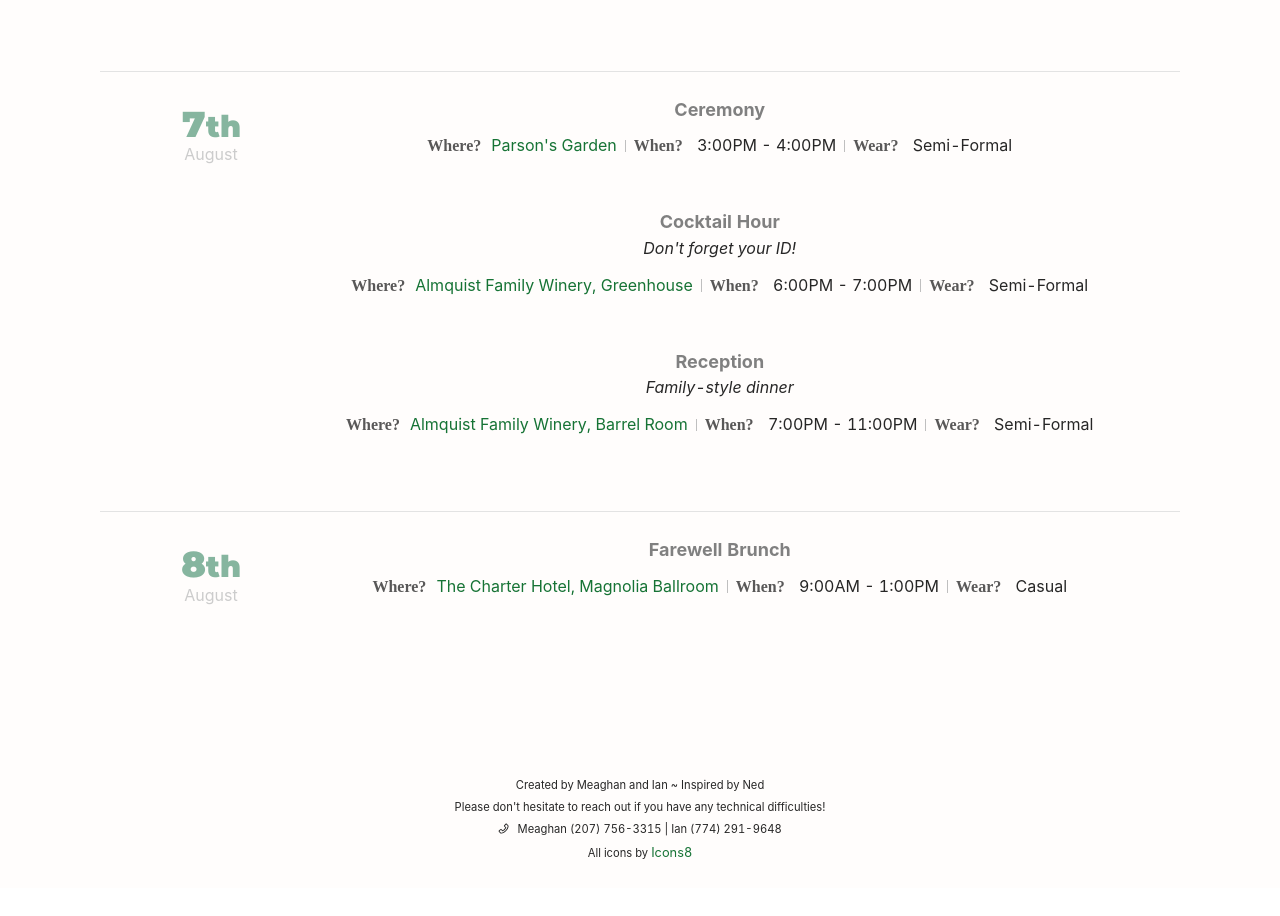
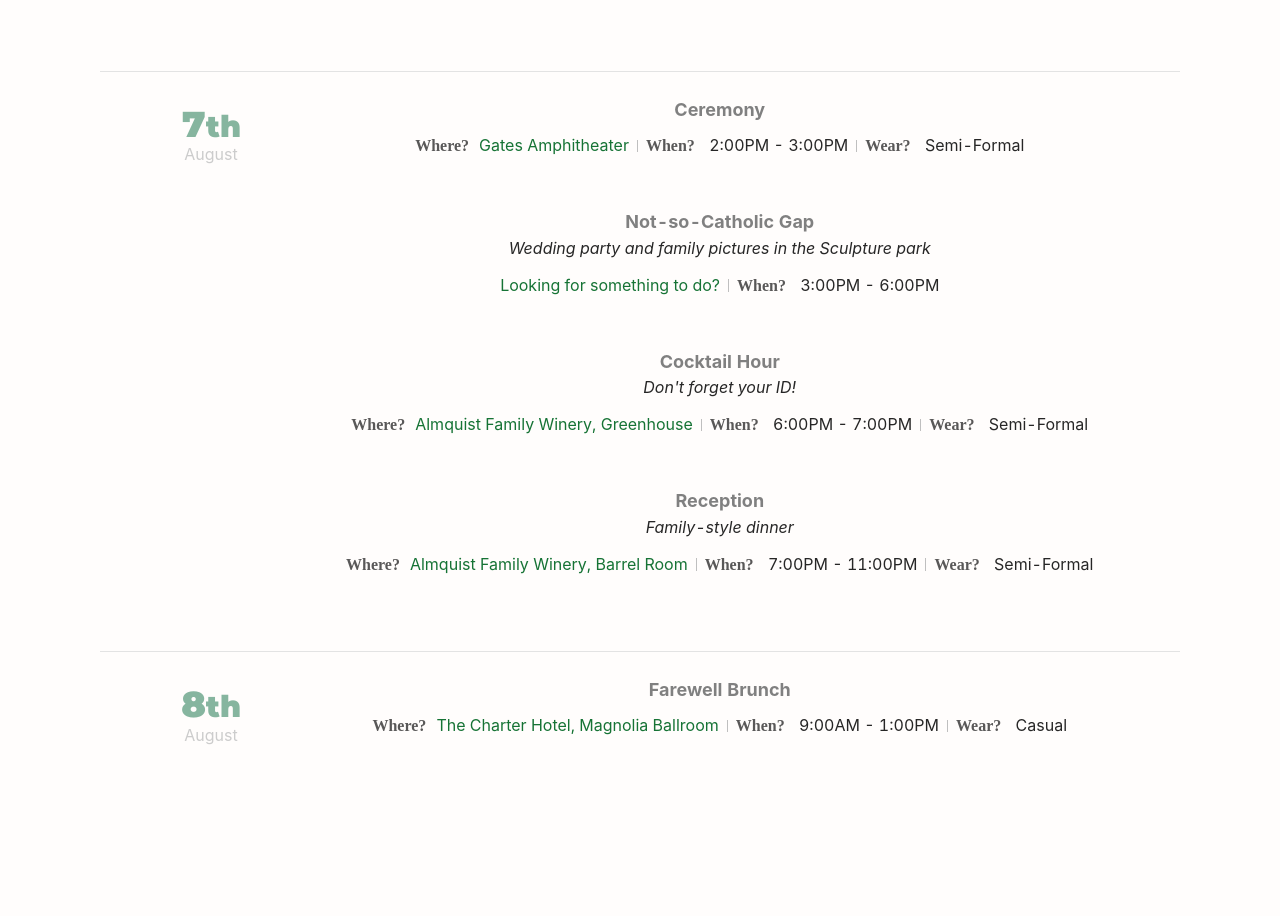
Before and after one commit to m34gh4nb3th/nedsbigday, a React (Create React App) app: page / in a window 1280 px wide. Shown: the part 1240-2156 px from the top of the page. Before the commit the page ends 2128 px from the top, so only its background shows below. Built offline with nearby package versions, Linux system fonts and the light colour scheme; a web font is replaced by a local one.

Commit message:
add gatp info

```diff
--- a/src/Components/Home/EventInfo.js
+++ b/src/Components/Home/EventInfo.js
@@ -1,5 +1,5 @@
 import React, { Fragment } from 'react';
-import { Divider } from 'antd';
+import { Divider, Popover } from 'antd';
 
 import {
     isBrowser,
@@ -12,7 +12,15 @@ class EventInfo extends React.Component {
         super(props);
         this.state = {};
     }
+
     render() {
+        const popContent = <li>
+            <ul>We will provide transportation back to the Charter Hotel if you wish to return to homebase.</ul>
+            <ul>Otherwise, we recommend exploring the Sculpture park and/or killing some time at <a href="https://pub70.com/" target="_blank">Pub 70 </a>
+            on Alaska Ave.</ul>
+            <ul>We will coordinate shuttles from both the hotel and Pub 70 to drop off at Almquist for 6:00PM Cocktail Hour.</ul>
+        </li>
+
         return (
             <div style={{ paddingBottom: '50px'}}>
                 <h3>
@@ -25,7 +33,7 @@ class EventInfo extends React.Component {
                     {this.props.detailsTbd &&
                         <i>Details to come</i>
                     }
-                    {!this.props.detailsTbd &&
+                    {!this.props.detailsTbd && !this.props.gap &&
                         <Fragment>
                             <strong style={{paddingRight: '10px'}}>Where?</strong>
                             {this.props.locationLink &&
@@ -50,6 +58,15 @@ class EventInfo extends React.Component {
                             <strong style={{paddingRight: '10px'}}>Wear?</strong> {this.props.attire}
                         </Fragment>
                     }
+                    {this.props.gap &&
+                        <Fragment>
+                            <Popover content={popContent} trigger="click" overlayStyle={{width: isMobile ? '90%' : '40%'}}>
+                                <a>Looking for something to do?</a>
+                            </Popover>
+                            {isBrowser ? <Divider type="vertical" /> : <br/>}
+                            <strong style={{paddingRight: '10px'}}>When?</strong> {this.props.time}
+                        </Fragment>
+                    }
                 </div>
             </div>
         )
--- a/src/Components/Home/HomePage.js
+++ b/src/Components/Home/HomePage.js
@@ -46,6 +46,7 @@ class HomePage extends React.Component {
                                         attire = {event.attire}
                                         key={event.eventName}
                                         detailsTbd={event.detailsTbd}
+                                        gap={event.gap}
                                     />
                                 ))}
                             </Col>
--- a/src/Components/Home/eventData.js
+++ b/src/Components/Home/eventData.js
@@ -22,10 +22,16 @@ const eventData = {
     7: [
         {
             eventName: "Ceremony",
-            locationName: "Parson's Garden",
-            locationLink: "http://www.seattle.gov/parks/find/parks/parsons-gardens",
-            time: "3:00PM - 4:00PM",
+            locationName: "Gates Amphitheater",
+            locationLink: "https://www.seattleartmuseum.org/visit/olympic-sculpture-park",
+            time: "2:00PM - 3:00PM",
             attire: "Semi-Formal"
+        },
+        {
+            eventName: "Not-so-Catholic Gap",
+            extra: "Wedding party and family pictures in the Sculpture park",
+            time: "3:00PM - 6:00PM",
+            gap: true
         },
         {
             eventName: "Cocktail Hour",
```
